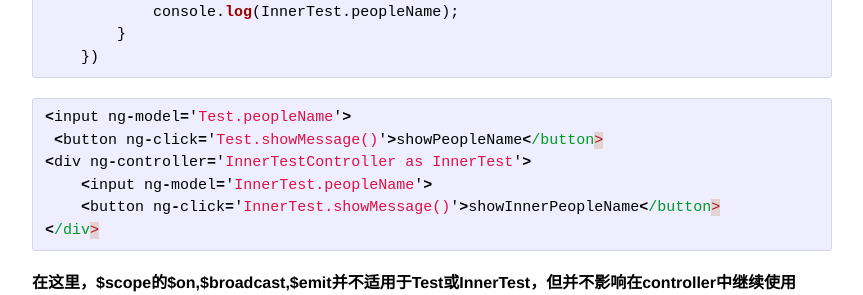
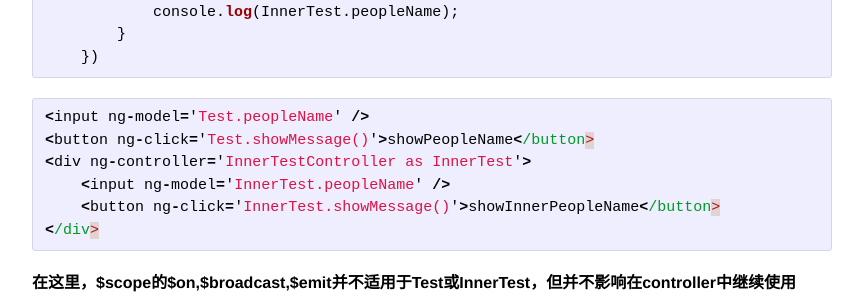
Before and after one commit to guanghetv/guanghetv.github.io, a Jekyll site: the page built from _posts/2014-10-25-Angular-coding-Optimization.markdown, in a window 1280 px wide and 900 px high, scrolled down 797 px. Shown: the part 151-446 px from the top of the window, without its empty margins (208-1071 px from the left). Built offline with Jekyll 4.4.1, drawn with Linux system fonts in a browser that asks for light colours; Markdown is read by kramdown in place of the engine named in the settings; comment, search, counter and statistics services are not loaded.

Commit message:
优化样式

````diff
--- a/_posts/2014-10-25-Angular-coding-Optimization.markdown
+++ b/_posts/2014-10-25-Angular-coding-Optimization.markdown
@@ -41,10 +41,10 @@ angular.module(Test.controllers, [])
 ```
 
 ```javascript
-<input ng-model='Test.peopleName'>
- <button ng-click='Test.showMessage()'>showPeopleName</button>
+<input ng-model='Test.peopleName' />
+<button ng-click='Test.showMessage()'>showPeopleName</button>
 <div ng-controller='InnerTestController as InnerTest'>
-    <input ng-model='InnerTest.peopleName'>
+    <input ng-model='InnerTest.peopleName' />
     <button ng-click='InnerTest.showMessage()'>showInnerPeopleName</button>
 </div>
 ```
@@ -156,12 +156,8 @@ DataProvider是一个服务，DataProvider.getUser()返回的是一个promise,re
     ```javascript
     <ul>
         <li ng-repeat='email in emails'>
-            <a ng-href='#/from/{{email.sender}}'>
-                {{email.sender}}
-            </a>
-            <a ng-href='#/email/{{email.id}}'>
-                {{email.subject}}
-            </a>
+            <a ng-href='#/from/{{email.sender}}'>{{email.sender}}</a>
+            <a ng-href='#/email/{{email.id}}'>{{email.subject}}</a>
         </li>
     </ul>
     ```
````
